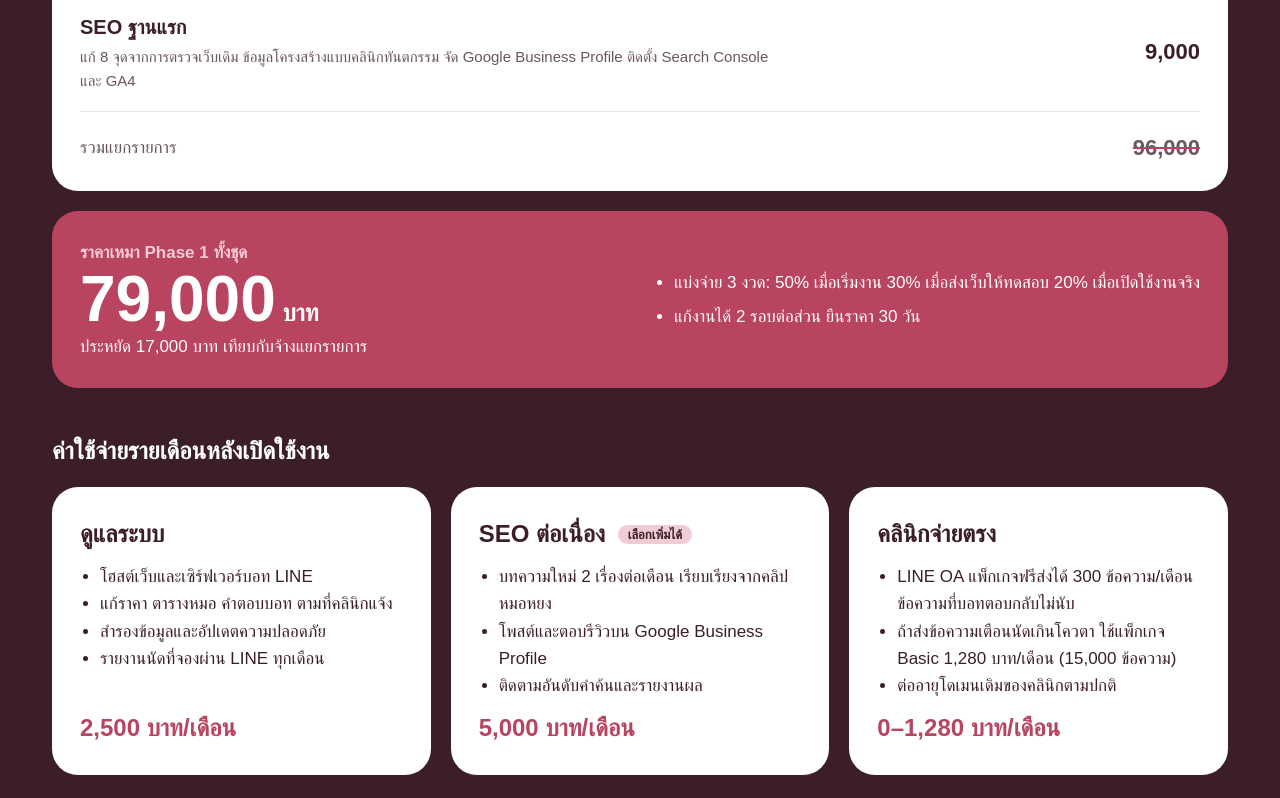
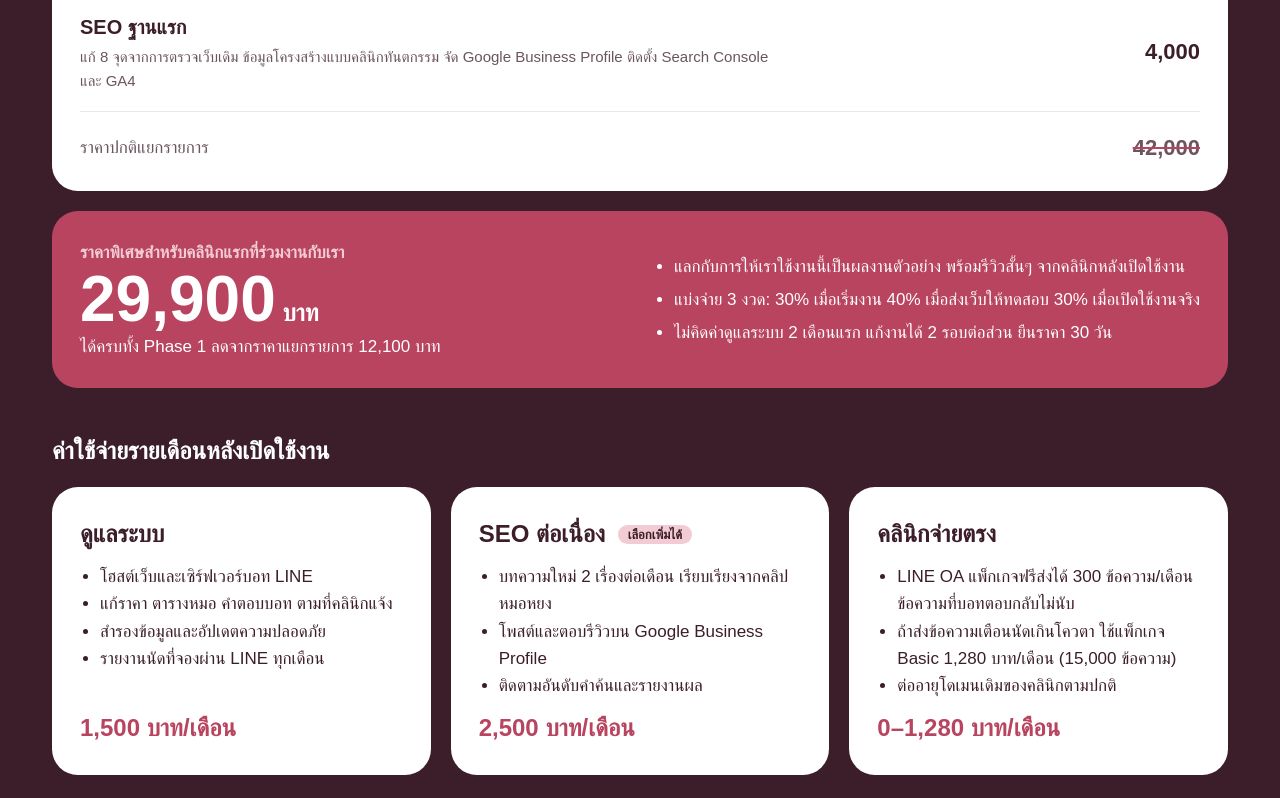
Before and after one commit to OBluemingO/wanghin-web, a Next.js app: page /proposal in a window 1280 px wide. Shown: the part 5420-6218 px from the top of the page. Built offline with nearby package versions, Linux system fonts and the light colour scheme; no server answers; a web font is replaced by a local one.

Commit message:
Proposal: first-client pricing (29,900 THB) in exchange for portfolio use and a review
Co-Authored-By: Claude Opus 5.5 <noreply@anthropic.com>
Claude-Session: https://claude.ai/code/session_0122EYTsL2EidtxV6X4AaBCx

```diff
--- a/src/app/proposal/page.tsx
+++ b/src/app/proposal/page.tsx
@@ -35,17 +35,17 @@ const keywords = ["ทำฟัน ลาดพร้าว", "ทำฟัน
 
 
 const items: { name: string; what: string; price: number }[] = [
-  { name: "อัตลักษณ์แบรนด์", what: "เครื่องหมาย ชุดสี ตัวอักษร ลายขอบเหงือก และน้ำเสียงในการเขียน", price: 8000 },
-  { name: "เว็บไซต์ใหม่", what: "หน้าแรก บริการ 6 หน้า ทีมหมอพร้อมรูปจริง รีวิว การเดินทางพร้อมแผนที่ ย้ายเนื้อหาเดิมพร้อม redirect ทุกลิงก์ โหลดเร็วบนมือถือ", price: 32000 },
-  { name: "โมเดลฟัน 3 มิติ", what: "ปั้นโมเดลฟันทั้งปาก ชี้แล้วปากเปิด กดได้ทุกซี่และเหงือก หมุนได้รอบตัว บอกว่าซี่นั้นรักษาอะไรและหมอคนไหนดูแล", price: 12000 },
-  { name: "หน้าคลิปหมอหยง", what: "รวมคลิป TikTok พร้อมรูปปก แยกตามหัวข้อ คลิปปักหมุด เล่นคลิปในเว็บ และบทความจากคลิป 3 เรื่อง", price: 7000 },
-  { name: "LINE OA บอทจองคิว", what: "Rich menu จอง เลื่อน ยกเลิกนัดตามตารางหมอจริง เตือนก่อนวันนัด 1 วัน ตอบคำถามที่หมออนุมัติ 30 เรื่อง ส่งต่อเจ้าหน้าที่เมื่อเร่งด่วน", price: 28000 },
-  { name: "SEO ฐานแรก", what: "แก้ 8 จุดจากการตรวจเว็บเดิม ข้อมูลโครงสร้างแบบคลินิกทันตกรรม จัด Google Business Profile ติดตั้ง Search Console และ GA4", price: 9000 },
+  { name: "อัตลักษณ์แบรนด์", what: "เครื่องหมาย ชุดสี ตัวอักษร ลายขอบเหงือก และน้ำเสียงในการเขียน", price: 3000 },
+  { name: "เว็บไซต์ใหม่", what: "หน้าแรก บริการ 6 หน้า ทีมหมอพร้อมรูปจริง รีวิว การเดินทางพร้อมแผนที่ ย้ายเนื้อหาเดิมพร้อม redirect ทุกลิงก์ โหลดเร็วบนมือถือ", price: 15000 },
+  { name: "โมเดลฟัน 3 มิติ", what: "ปั้นโมเดลฟันทั้งปาก ชี้แล้วปากเปิด กดได้ทุกซี่และเหงือก หมุนได้รอบตัว บอกว่าซี่นั้นรักษาอะไรและหมอคนไหนดูแล", price: 5000 },
+  { name: "หน้าคลิปหมอหยง", what: "รวมคลิป TikTok พร้อมรูปปก แยกตามหัวข้อ คลิปปักหมุด เล่นคลิปในเว็บ และบทความจากคลิป 3 เรื่อง", price: 3000 },
+  { name: "LINE OA บอทจองคิว", what: "Rich menu จอง เลื่อน ยกเลิกนัดตามตารางหมอจริง เตือนก่อนวันนัด 1 วัน ตอบคำถามที่หมออนุมัติ 30 เรื่อง ส่งต่อเจ้าหน้าที่เมื่อเร่งด่วน", price: 12000 },
+  { name: "SEO ฐานแรก", what: "แก้ 8 จุดจากการตรวจเว็บเดิม ข้อมูลโครงสร้างแบบคลินิกทันตกรรม จัด Google Business Profile ติดตั้ง Search Console และ GA4", price: 4000 },
 ];
 const listTotal = items.reduce((n, it) => n + it.price, 0);
-const BUNDLE = 79000;
-const CARE = 2500;
-const SEO_MONTHLY = 5000;
+const BUNDLE = 29900;
+const CARE = 1500;
+const SEO_MONTHLY = 2500;
 const baht = (n: number) => n.toLocaleString("en-US");
 
 const demos: { tag: string; title: string; text: string; href: string; cta: string; line?: boolean }[] = [
@@ -224,20 +224,21 @@ export default function Proposal() {
               </div>
             ))}
             <div role="row" className={`${styles.priceRow} ${styles.priceSum}`}>
-              <p role="cell">รวมแยกรายการ</p>
+              <p role="cell">ราคาปกติแยกรายการ</p>
               <p role="cell" className={`h-display ${styles.priceAmt}`}><s>{baht(listTotal)}</s></p>
             </div>
           </div>
 
           <div className={styles.bundle}>
             <div>
-              <p className={styles.bundleKicker}>ราคาเหมา Phase 1 ทั้งชุด</p>
+              <p className={styles.bundleKicker}>ราคาพิเศษสำหรับคลินิกแรกที่ร่วมงานกับเรา</p>
               <p className={`h-display ${styles.bundlePrice}`}>{baht(BUNDLE)}</p>
-              <p>ประหยัด {baht(listTotal - BUNDLE)} บาท เทียบกับจ้างแยกรายการ</p>
+              <p>ได้ครบทั้ง Phase 1 ลดจากราคาแยกรายการ {baht(listTotal - BUNDLE)} บาท</p>
             </div>
             <ul>
-              <li>แบ่งจ่าย 3 งวด: 50% เมื่อเริ่มงาน 30% เมื่อส่งเว็บให้ทดสอบ 20% เมื่อเปิดใช้งานจริง</li>
-              <li>แก้งานได้ 2 รอบต่อส่วน ยืนราคา 30 วัน</li>
+              <li>แลกกับการให้เราใช้งานนี้เป็นผลงานตัวอย่าง พร้อมรีวิวสั้นๆ จากคลินิกหลังเปิดใช้งาน</li>
+              <li>แบ่งจ่าย 3 งวด: 30% เมื่อเริ่มงาน 40% เมื่อส่งเว็บให้ทดสอบ 30% เมื่อเปิดใช้งานจริง</li>
+              <li>ไม่คิดค่าดูแลระบบ 2 เดือนแรก แก้งานได้ 2 รอบต่อส่วน ยืนราคา 30 วัน</li>
             </ul>
           </div>
 
@@ -265,7 +266,7 @@ export default function Proposal() {
             <ul>
               <li>เว็บคลินิกจากเอเจนซีทั่วไปเริ่มราว 20,000–26,000 บาท จ่ายครั้งเดียว ได้หน้าทีมแพทย์และ SEO พื้นฐาน ไม่มีบอทจองคิว ไม่มีโมเดล 3 มิติ</li>
               <li>ระบบแชทและจองคิวสำเร็จรูปสำหรับคลินิก 590–6,000 บาทต่อเดือน หรือ 7,000–72,000 บาทต่อปี ไม่ได้เป็นเจ้าของระบบ</li>
-              <li>บอทในข้อเสนอนี้จ่ายครั้งเดียวและเป็นของคลินิก ค่าดูแลรวมโฮสต์อยู่ที่ {baht(CARE)} บาทต่อเดือน</li>
+              <li>ข้อเสนอนี้ได้ทั้งเว็บและบอทในราคา {baht(BUNDLE)} บาท จ่ายครั้งเดียวและเป็นของคลินิก ค่าดูแลรวมโฮสต์ {baht(CARE)} บาทต่อเดือน</li>
             </ul>
           </div>
 
```
